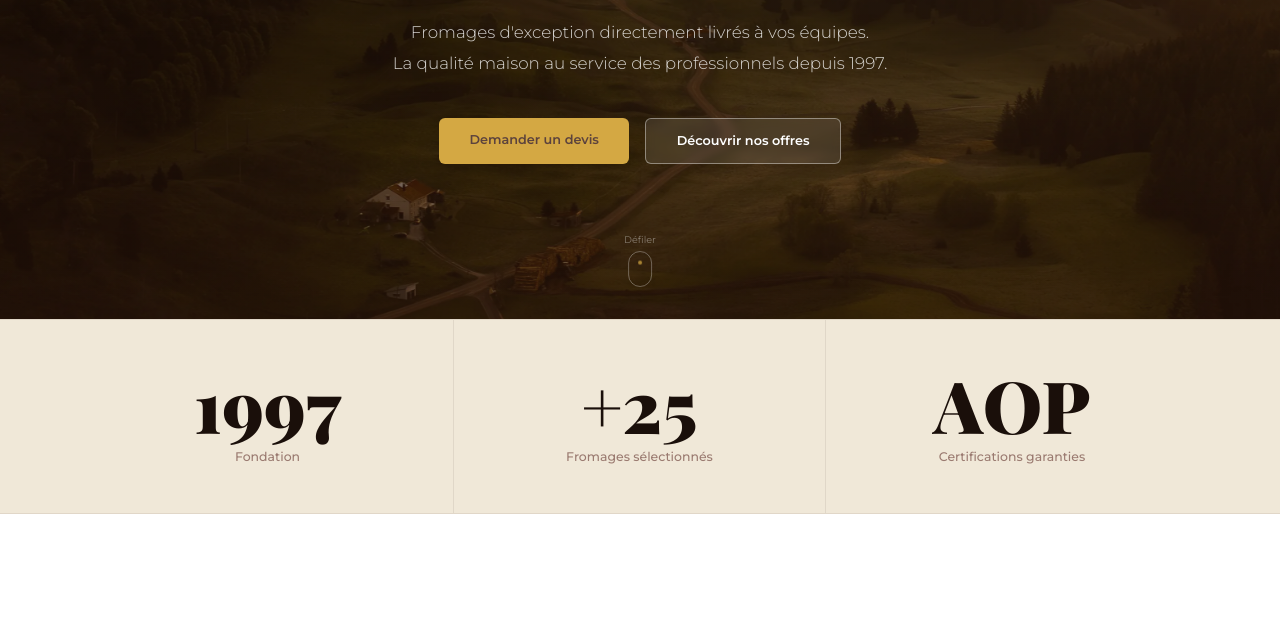
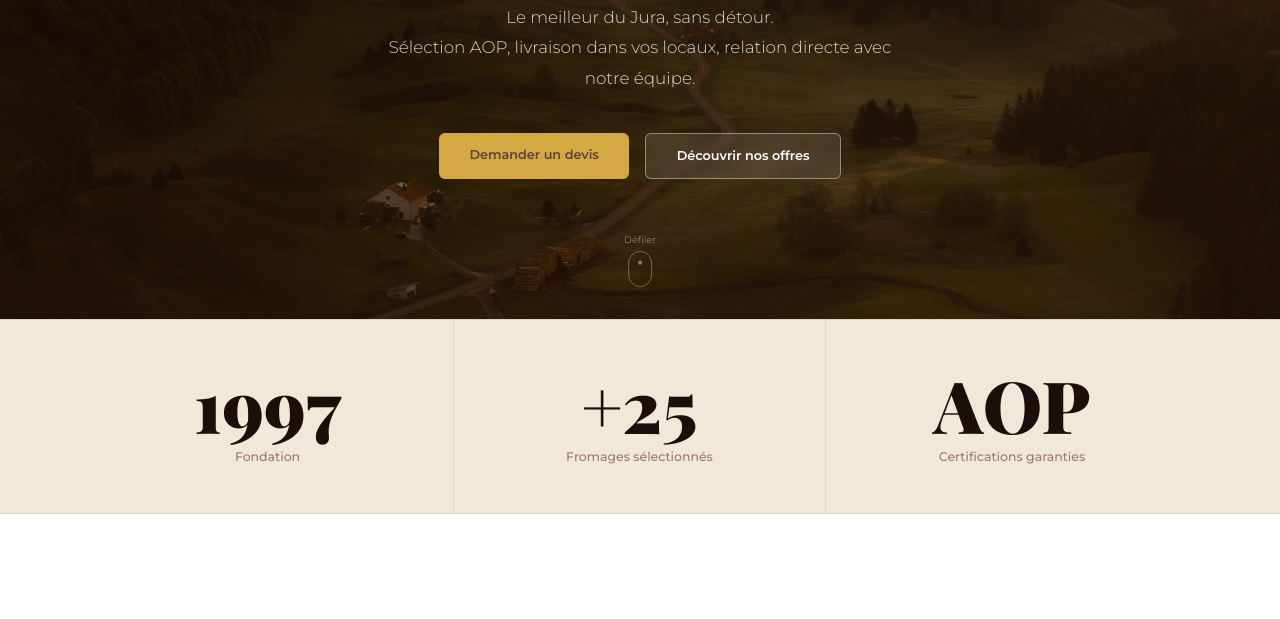
Before and after one commit to cryapist/jura-comte, a website: page homepage.html in a window 1280 px wide. Shown: the part 481-1100 px from the top of the page. Drawn offline with nearby package versions, Linux system fonts and the light colour scheme.

Commit message:
Update hero tagline
Co-Authored-By: Claude Sonnet 4.6 <noreply@anthropic.com>

```diff
--- a/homepage.html
+++ b/homepage.html
@@ -484,8 +484,8 @@
     </div>
     <div class="hero-line"></div>
     <p class="hero-p">
-      Fromages d'exception directement livrés à vos équipes.<br>
-      La qualité maison au service des professionnels depuis 1997.
+      Le meilleur du Jura, sans détour.<br>
+      Sélection AOP, livraison dans vos locaux, relation directe avec notre équipe.
     </p>
     <div class="hero-btns">
       <a href="#" class="btn-main" onclick="open_('ce');return false;">Demander un devis</a>
```
